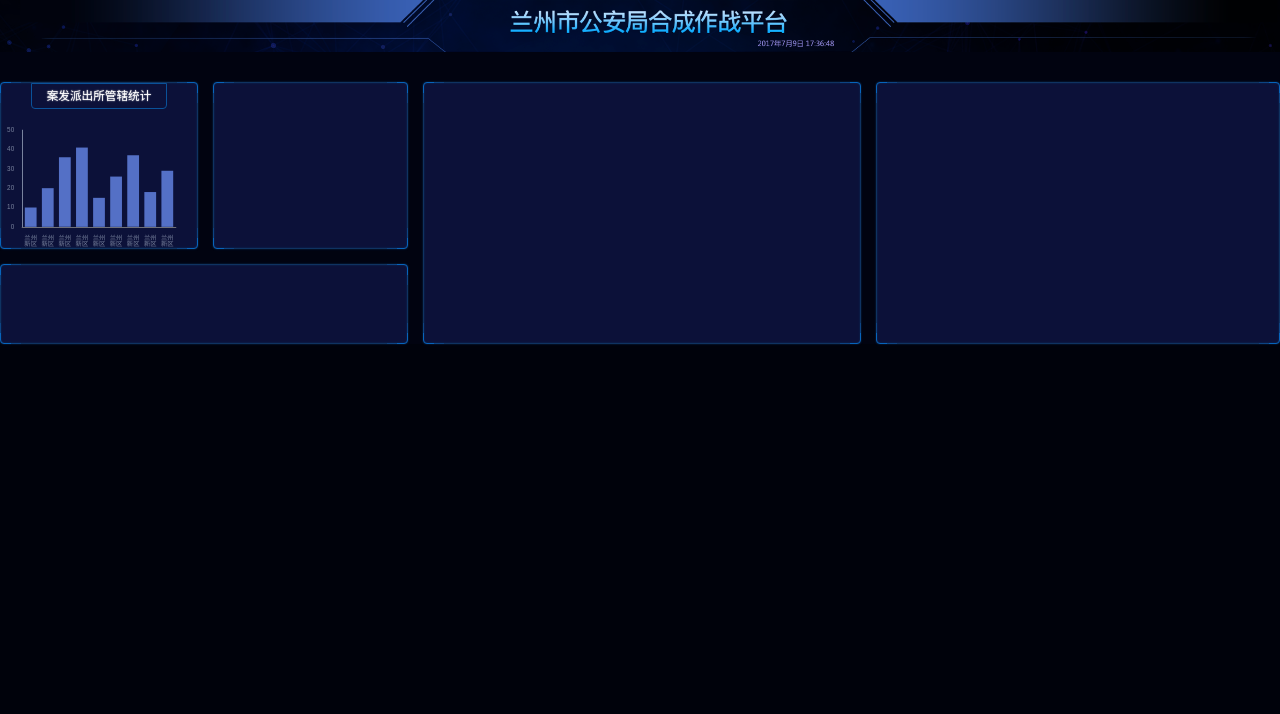
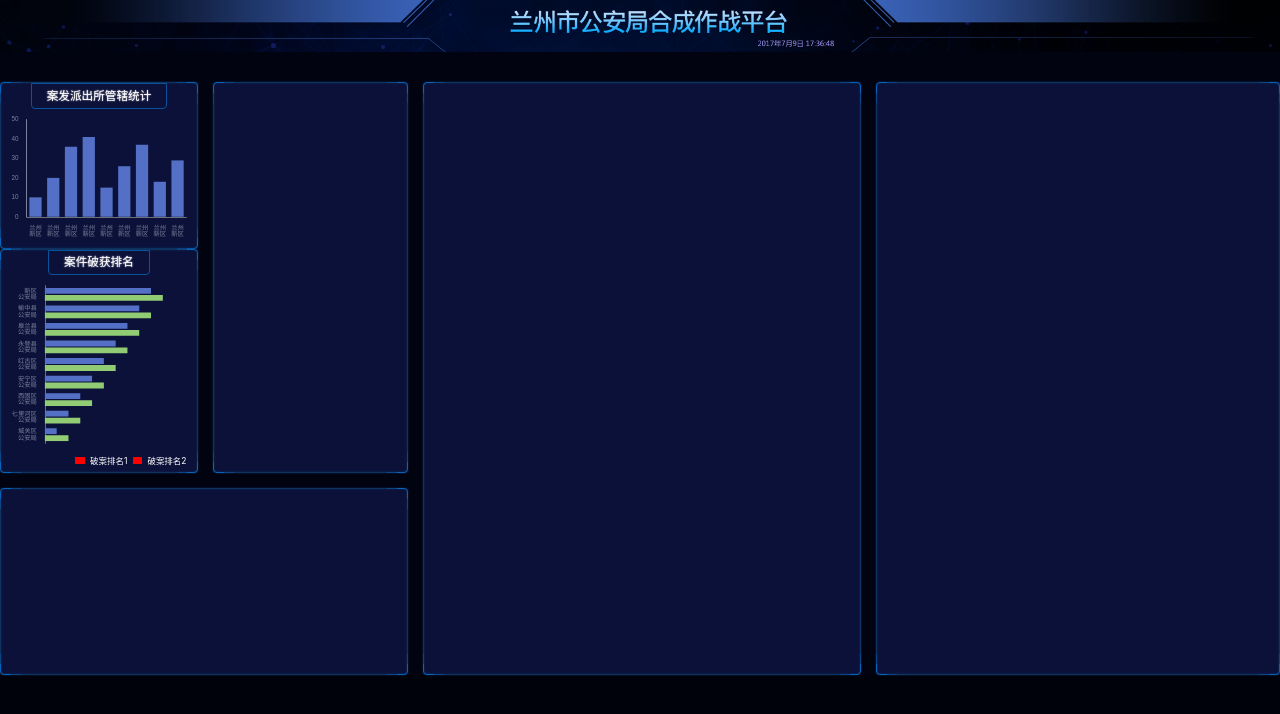
Before and after one commit to Latrevion/large-screen-repository, a Vue app: page /#/ in a window 1280 px wide. Shown: the top 714 px of the page. Built offline with nearby package versions, Linux system fonts and the light colour scheme.

Commit message:
初步实现 Chart2

```diff
--- a/src/components/Home.vue
+++ b/src/components/Home.vue
@@ -3,7 +3,8 @@
         <header class="header" :style="{ backgroundImage: `url(${imgUrl})` }"></header>
         <main class="main">
             <section class="section1">
-                <Chart1/>
+                <Chart1 />
+                <Chart2 />
             </section>
             <section class="bordered section2"></section>
             <section class="bordered section3"></section>
@@ -14,6 +15,7 @@
 </template>
 <script>
 import Chart1 from './chart-1.vue'
+import Chart2 from './chart-2.vue'
 export default {
     name: "Home",
     data() {
@@ -21,7 +23,7 @@ export default {
             imgUrl: require("../assets/images/headerBg.png")
         };
     },
-    components: { Chart1 }
+    components: { Chart1, Chart2 }
 }
 </script>
 <style lang="scss" scoped>
@@ -29,11 +31,11 @@ export default {
 
 .home {
     flex: 1;
-    height: 100%;
     display: flex;
     flex-direction: column;
     background-color: #010310;
     color: white;
+    font-size: px(16);
 
     >.header {
         background-size: cover;
@@ -84,11 +86,13 @@ export default {
 
         >.section1 {
             grid-area: box1;
+            display: flex;
+            flex-direction: column;
+            justify-content: space-between;
         }
 
         >.section2 {
             grid-area: box2;
-
         }
 
         >.section3 {
--- a/src/components/chart-1.vue
+++ b/src/components/chart-1.vue
@@ -23,6 +23,9 @@ export default {
                 title: { show: false },
                 legend: { show: false },
                 xAxis: {
+                    axisLabel: {
+                        fontSize: px(12)
+                    },
                     data: ['兰州新区', '兰州新区', '兰州新区', '兰州新区', '兰州新区', '兰州新区', '兰州新区', '兰州新区', '兰州新区'],
                     axisTick: { show: false },
                     axisLabel: {
@@ -38,13 +41,13 @@ export default {
                     },
                 },
                 grid: {
-                    x: px(40),
-                    y: px(40),
-                    x2: px(40),
-                    y2: px(40)
+                    x: px(20),
+                    y: px(20),
+                    x2: px(20),
+                    y2: px(20),
+                    containLabel: true
                 },
                 yAxis: {
-
                     splitLine: { show: false },
                     axisLine: {
                         show: true,
@@ -71,6 +74,7 @@ export default {
 </script>
 <style lang="scss" scoped>
 @import "../views/_helper.scss";
+
 .bordered {
     border: 1px solid #0764bc;
     border-radius: 4px;
@@ -100,7 +104,7 @@ export default {
 }
 
 
- .管辖统计 {
+.管辖统计 {
     height: px(315);
     display: flex;
     flex-direction: column;
--- /dev/null
+++ b/src/components/chart-2.vue
@@ -0,0 +1,147 @@
+<template>
+    <div class="bordered  破获排名">
+        <h2>案件破获排名</h2>
+        <div class="chart2"></div>
+        <div class="legend">
+            <span class="first" /> 破案排名1
+            <span class="second" /> 破案排名2
+        </div>
+    </div>
+</template>
+<script>
+import * as echarts from 'echarts'
+const px = (n) => { return n / 2420 * pageWidth }
+export default {
+    mounted() {
+        this.initChart()
+    },
+    methods: {
+        initChart() {
+            var myChart = echarts.init(document.querySelector('.chart2'));
+            // 绘制图表
+            myChart.setOption({
+                textStyle: {
+                    fontSize: px(12),
+                    color: '#79839e'
+                },
+                title: { show: false },
+                legend: { show: false },
+                grid: {
+                        x: px(20),
+                        y: px(20),
+                        x2: px(20),
+                        y2: px(20),
+                        containLabel: true
+                    },
+                xAxis: {
+                    type: 'value',
+                    boundaryGap: [0, 0.01],
+                    splitLine: { show: false },
+                    axisLabel: { show: false },
+                },
+                yAxis: {
+                    axisTick: { show: false },
+                    type: 'category',
+                    data: ['城关区公安局', '七里河区公安局', '西固区公安局', '安宁区公安局', '红古区公安局',
+                        '永登县公安局', '皋兰县公安局', '榆中县公安局', '新区公安局'],
+                    axisLabel: {
+                        fontSize: px(12),
+                        formatter(val) {
+                            return val.replace('公安局', '\n公安局');
+                        }
+                    }},
+                    series: [
+                        {
+                            name: '2011',
+                            type: 'bar',
+                            data: [1, 2, 3, 4, 5, 6, 7, 8, 9]
+                        },
+                        {
+                            name: '2022',
+                            type: 'bar',
+                            data: [2, 3, 4, 5, 6, 7, 8, 9, 10]
+                        }
+                    ]
+
+            });
+        }
+    }
+}
+
+</script>
+<style lang="scss" scoped>
+@import "../views/_helper.scss";
+
+.bordered {
+    border: 1px solid #0764bc;
+    border-radius: 4px;
+    position: relative;
+    box-shadow: 0 0 2px 0 #0f3361, inset 0 0 2px 0 #0f3361;
+    background-color: #0c1139;
+
+    &::before {
+        content: "";
+        position: absolute;
+        left: 0;
+        bottom: 0;
+        top: 0;
+        right: 0;
+        border-radius: 4px;
+        box-shadow:
+            21px 0 0 -20px #0f3361,
+            -21px 0 0 -20px #0f3361,
+            0 21px 0 -20px #0f3361,
+            0 -21px 0 -20px #0f3361,
+            11px 0 0 -10px #0d4483,
+            -11px 0 0 -10px #0d4483,
+            0 11px 0 -10px #0d4483,
+            0 -11px 0 -10px #0d4483,
+        ;
+    }
+}
+
+
+.破获排名{
+    height: px(423);
+    display: flex;
+    flex-direction: column;
+    align-items: center;
+
+    h2 {
+        flex-shrink: 0;
+        border: 1px solid #0a5299;
+        border-bottom-left-radius: 4px;
+        border-bottom-right-radius: 4px;
+        font-size: px(22);
+        line-height: px(24);
+        padding: px(10) px(28);
+        text-shadow: 0 0 px(3) white;
+    }
+
+    .chart2 {
+        flex: 1;
+        width: 100%;
+    }
+
+    .legend {
+        display: flex;
+        align-items: center;
+        justify-content: flex-end;
+        width: 100%;
+        padding: 0 px(20) px(10);
+
+        >.first,>.second {
+            display: inline-block;
+            width: px(18);
+            height: px(12);
+            background: red;
+            margin: 0 px(10);
+        }
+
+        .first {}
+
+        .second {}
+    }
+
+}
+</style>
```
